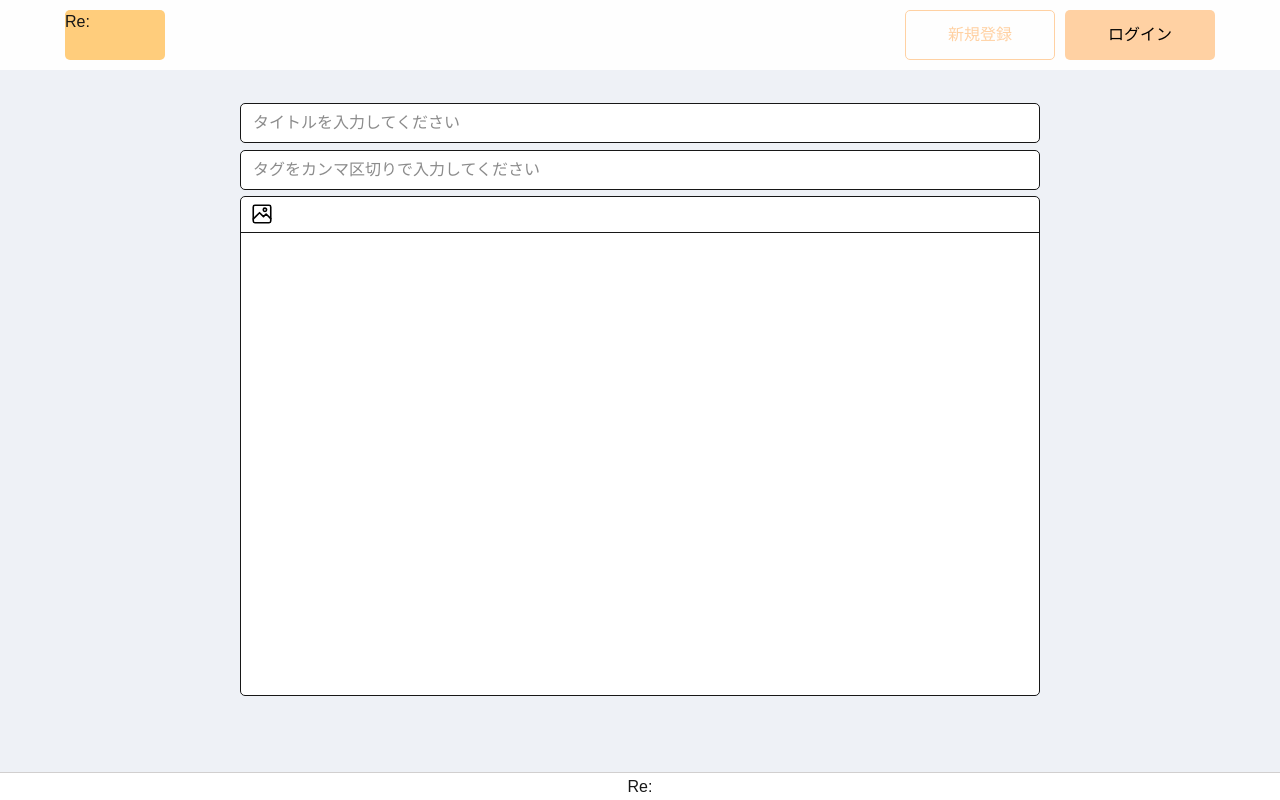
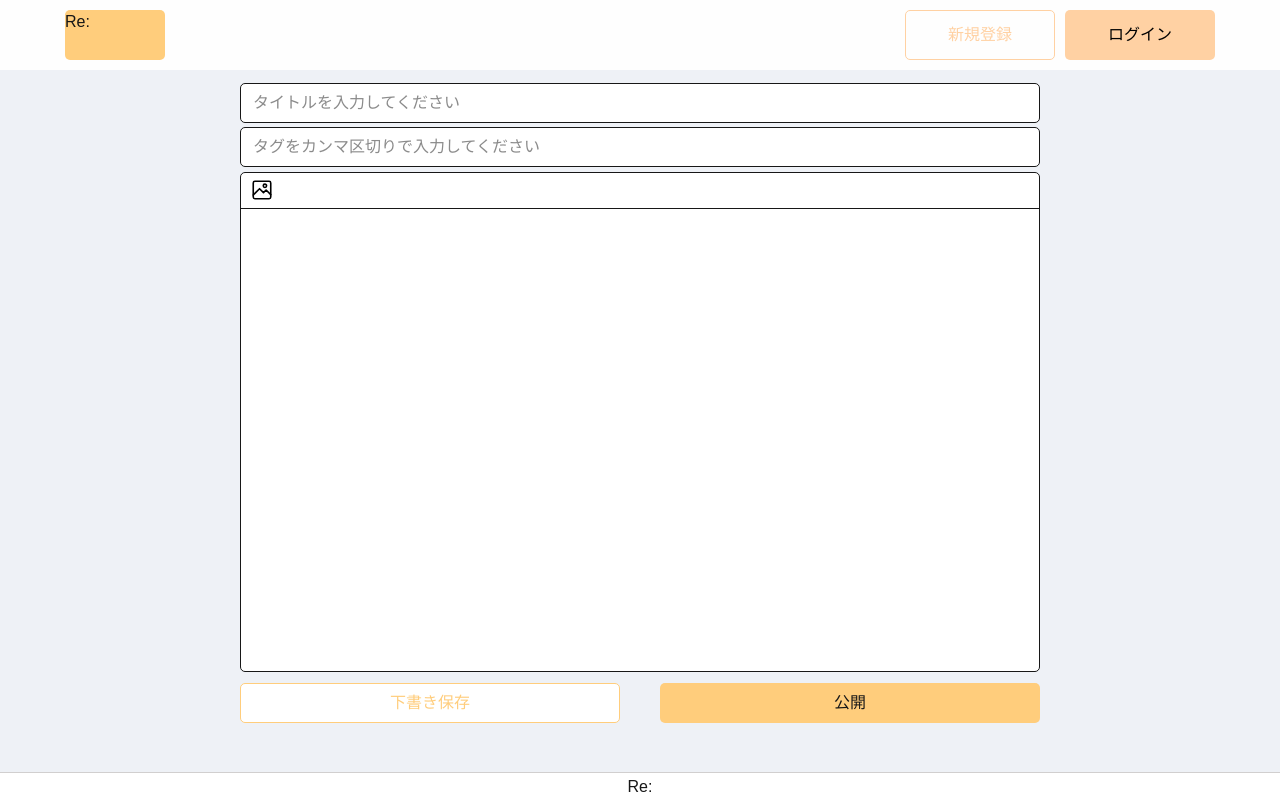
Before and after one commit to yoshimineyuuto0217/growth_record_next, a Next.js app: page /articles/new in a window 1280 px wide. Built offline with nearby package versions, Linux system fonts and the light colour scheme.

Commit message:
add：投稿・下書き保存ができるボタンを配置

```diff
--- a/app/articles/new/page.tsx
+++ b/app/articles/new/page.tsx
@@ -1,5 +1,6 @@
 "use client";
 
+import Button from "@/components/Button";
 import IconBox from "@/features/common/articles/IconBox";
 import { useState } from "react";
 
@@ -8,7 +9,7 @@ const Post = () => {
   const [tags, setTags] = useState<string[]>([]);
   return (
     <div className="w-200 rounded-[5px] mx-auto content-center">
-      <form action="" className="h-150 flex flex-col justify-between">
+      <form action="" className="h-160 flex flex-col justify-between">
         <input
           type="text"
           value={title}
@@ -37,6 +38,18 @@ const Post = () => {
             />
           </div>
         </div>
+        <div className="flex w-full justify-between">
+          <Button
+            buttoName="下書き保存"
+            buttonColor="border border-[#FFCD7C] text-[#FFCD7C] rounded-[5px] h-10 w-95 bg-white "
+            as="button"
+          />
+          <Button
+            buttoName="公開"
+            buttonColor="rounded-[5px] h-10 w-95 bg-[#FFCD7C]  "
+            as="button"
+          />
+        </div>
       </form>
     </div>
   );
```
